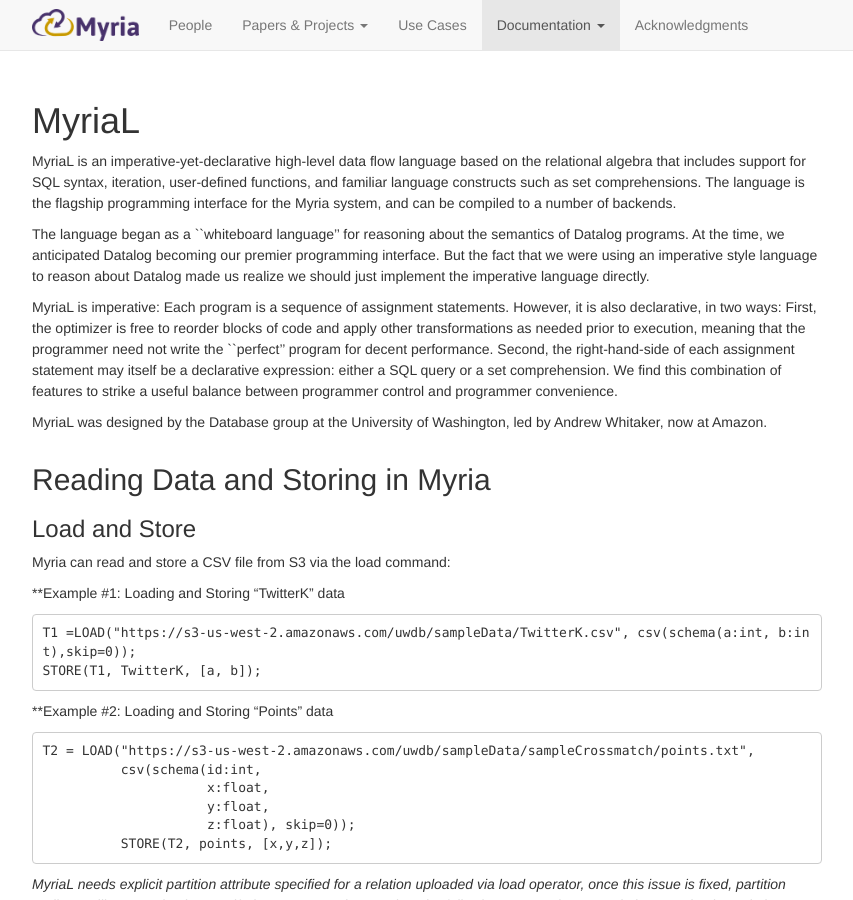
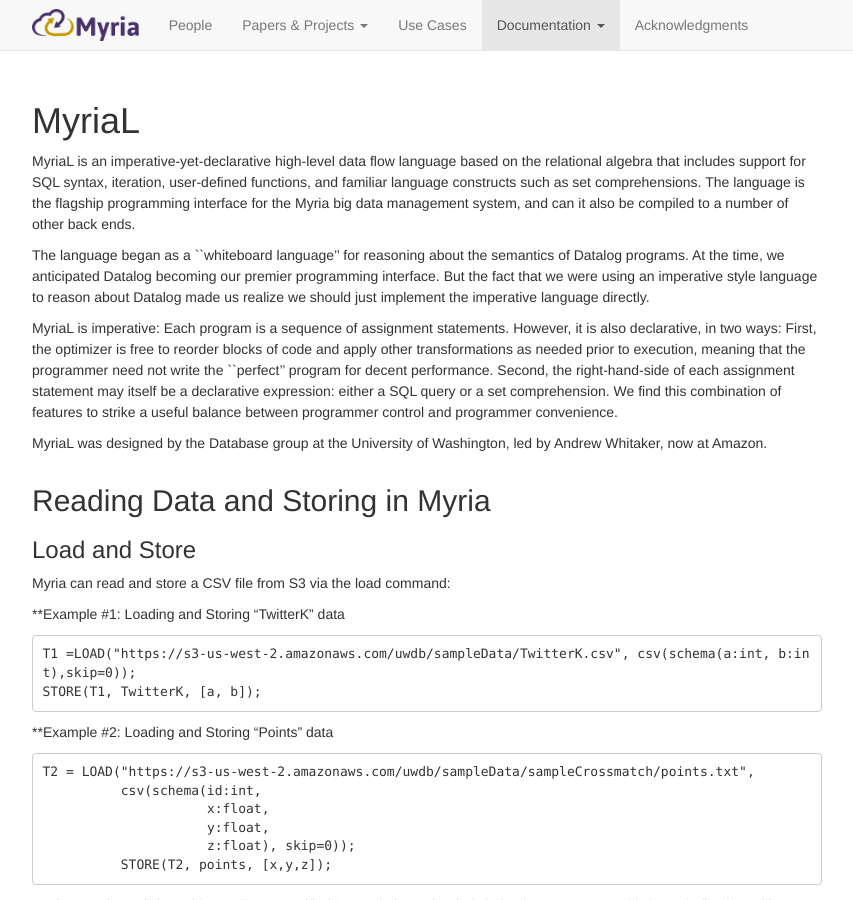
Before and after one commit to uwescience/myria-website, a Jekyll site: the page built from docs/myrial.md, in a window 1280 px wide and 900 px high. Shown: the whole window, without its empty margins (213-1066 px from the left). Built offline with Jekyll 4.4.1, drawn with Linux system fonts in a browser that asks for light colours; nearby versions of some CDN libraries; Markdown is read by kramdown in place of the engine named in the settings.

Commit message:
Update myrial.md

```diff
--- a/docs/myrial.md
+++ b/docs/myrial.md
@@ -8,7 +8,7 @@
 
 # MyriaL
 
-MyriaL is an imperative-yet-declarative high-level data flow language based on the relational algebra that includes support for SQL syntax, iteration, user-defined functions, and familiar language constructs such as set comprehensions.  The language is the flagship programming interface for the Myria system, and can be compiled to a number of backends.
+MyriaL is an imperative-yet-declarative high-level data flow language based on the relational algebra that includes support for SQL syntax, iteration, user-defined functions, and familiar language constructs such as set comprehensions.  The language is the flagship programming interface for the Myria big data management system, and can it also be compiled to a number of other back ends.
 
 The language began as a ``whiteboard language'' for reasoning about the semantics of Datalog programs.  At the time, we anticipated Datalog becoming our premier programming interface.  But the fact that we were using an imperative style language to reason about Datalog made us realize we should just implement the imperative language directly.
 
```
